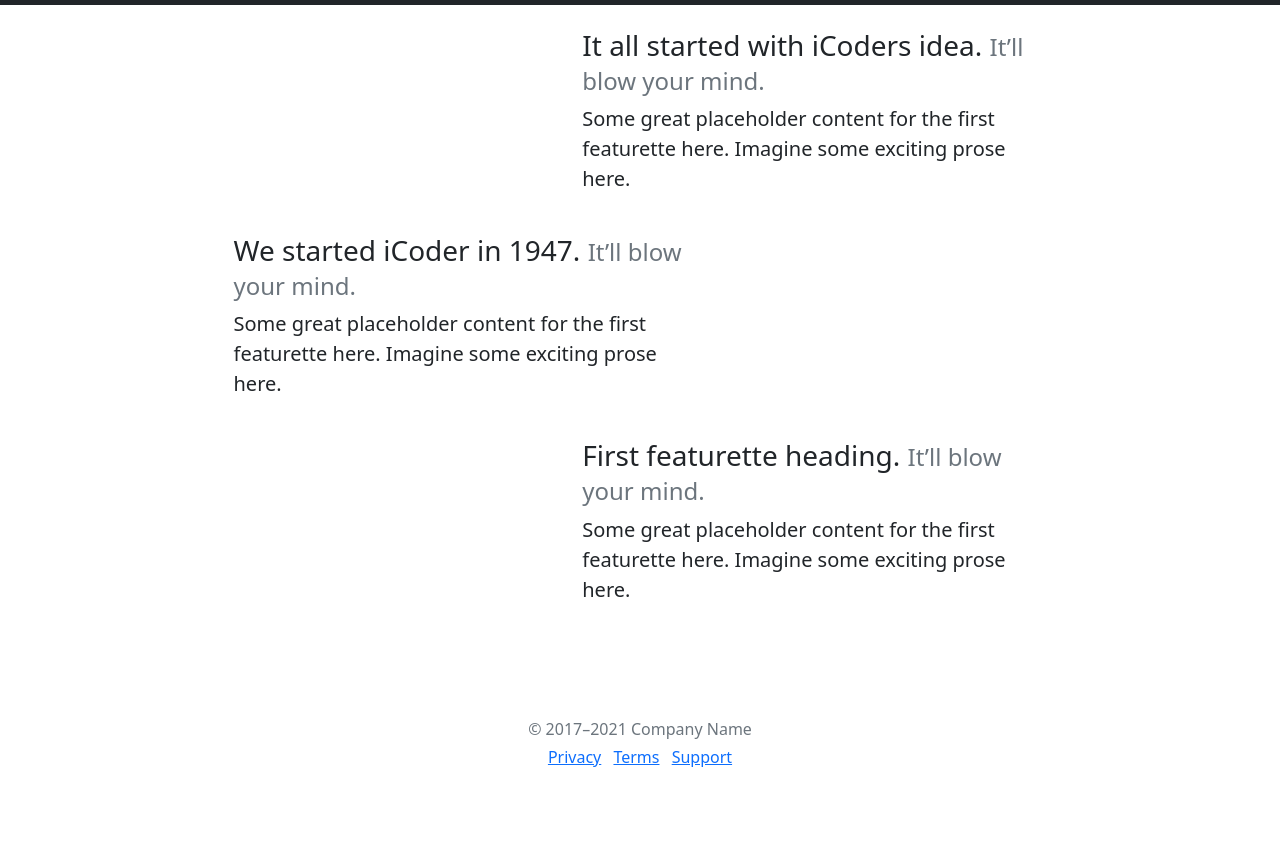
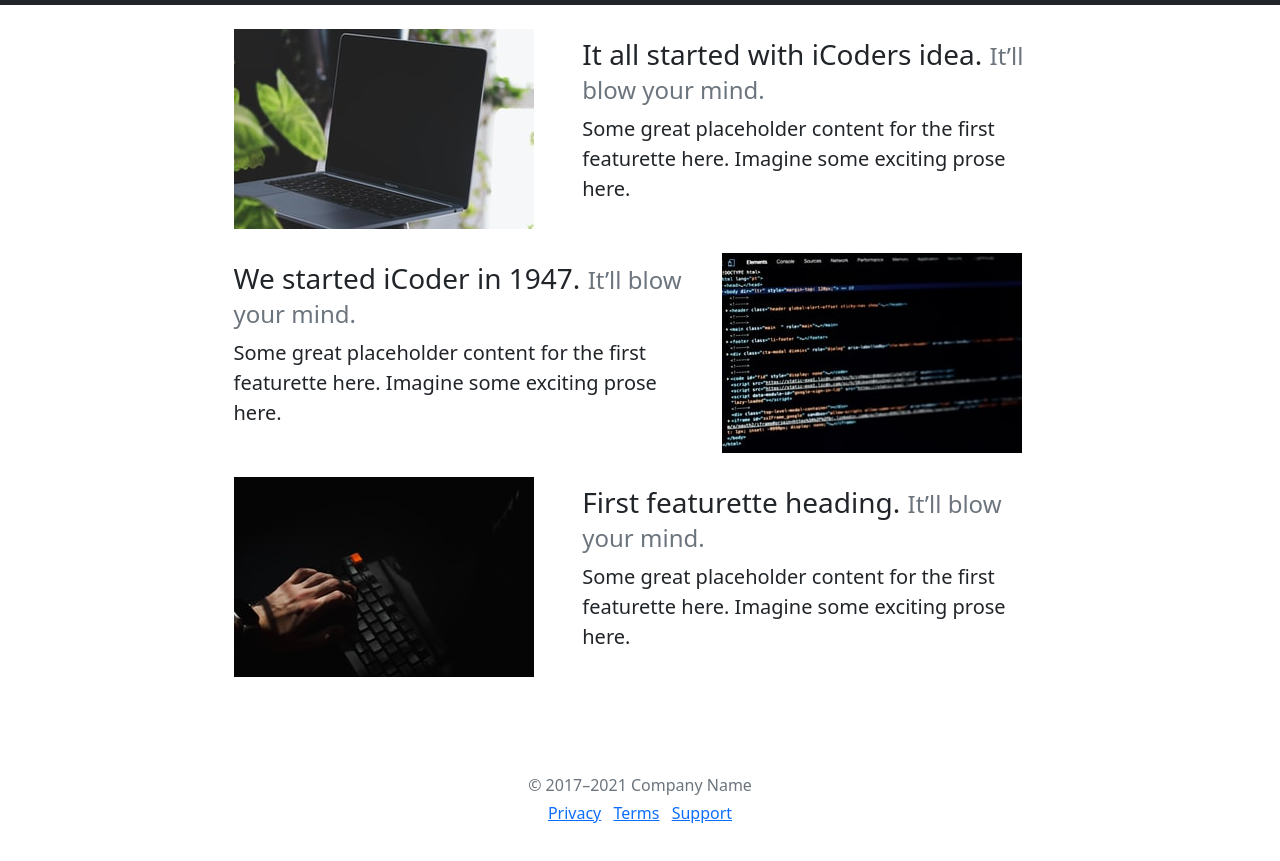
Before and after one commit to drigesh/iCoder, a plain HTML site: page about.html in a window 1280 px wide. Shown: the part 51-912 px from the top of the page. Before the commit the page ends 868 px from the top, so only its background shows below. Drawn offline with nearby package versions, Linux system fonts and the light colour scheme; the site is published under a folder, as on GitHub Pages, so addresses that start at the root find nothing.

Commit message:
Update about.html

```diff
--- a/about.html
+++ b/about.html
@@ -27,7 +27,7 @@
             <div class="collapse navbar-collapse" id="navbarSupportedContent">
                 <ul class="navbar-nav me-auto mb-2 mb-lg-0">
                     <li class="nav-item">
-                        <a class="nav-link " aria-current="page" href="#">Home</a>
+                        <a class="nav-link " aria-current="page" href="index.html">Home</a>
                     </li>
                     <li class="nav-item">
                         <a class="nav-link active" aria-current="page" href="about.html">About</a>
@@ -62,7 +62,7 @@
               <p class="lead fs-5">Some great placeholder content for the first featurette here. Imagine some exciting prose here.</p>
             </div>
             <div class="col-md-5 order-md-1">
-                <img class="img-fluid" src="/about1.jpg" alt="">
+                <img class="img-fluid" src="about1.jpg" alt="">
             </div>
           </div>
           <div class="row featurette d-flex justify-content-center align-items-center my-4 col-md-9 mx-auto">
@@ -71,7 +71,7 @@
               <p class="lead fs-5">Some great placeholder content for the first featurette here. Imagine some exciting prose here.</p>
             </div>
             <div class="col-md-5 order-md-2">
-                <img class="img-fluid" src="/about3.jpg" alt="">
+                <img class="img-fluid" src="about3.jpg" alt="">
             </div>
           </div>
           <div class="row featurette d-flex justify-content-center align-items-center my-4 col-md-9 mx-auto">
@@ -80,7 +80,7 @@
               <p class="lead fs-5">Some great placeholder content for the first featurette here. Imagine some exciting prose here.</p>
             </div>
             <div class="col-md-5 order-md-1">
-                <img class="img-fluid" src="/about2.jpg" alt="">
+                <img class="img-fluid" src="about2.jpg" alt="">
             </div>
           </div>
     </div>
```
